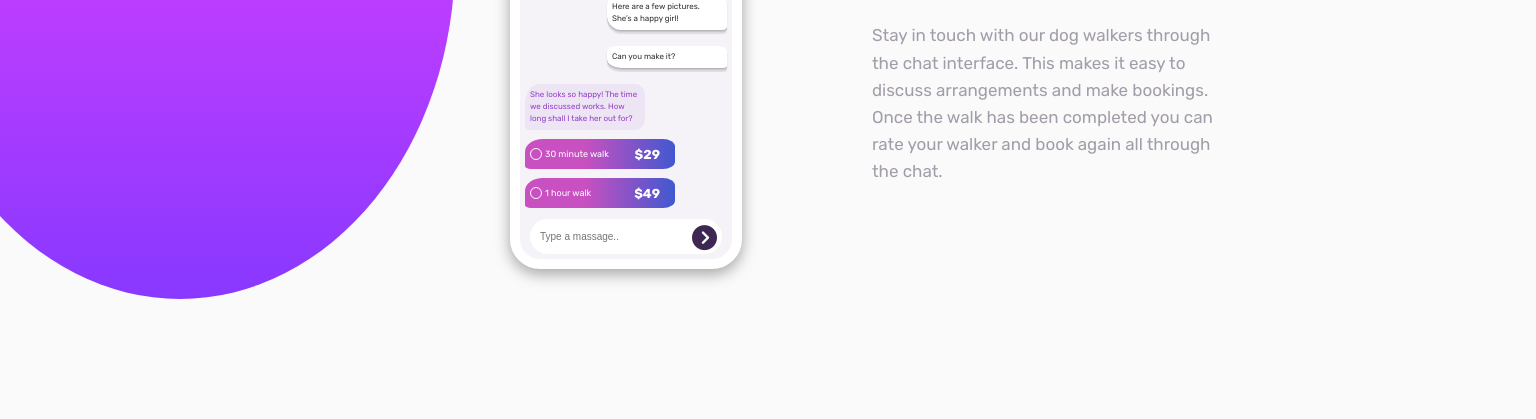
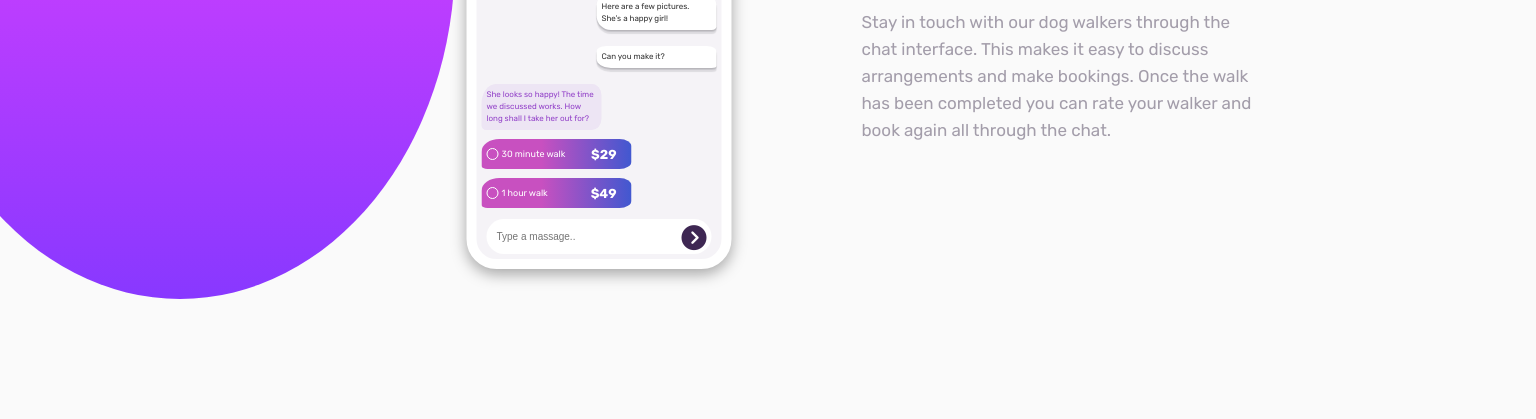
Before and after one commit to Ali503-7/chat-app-css-illustration-master, a plain HTML site: page index.html in a window 1536 px wide. Shown: the part 381-800 px from the top of the page. Drawn offline with Linux system fonts and the light colour scheme.

Commit message:
i'm done i hope );

```diff
--- a/css/main.css
+++ b/css/main.css
@@ -102,8 +102,8 @@ main::before {
  /* XX-Large devices (larger desktops, 1400px and up)*/
 @media (min-width: 1400px) {
   .contaner {
-    width: 900px;
-    max-height: 550px;
+    width:  fit-content;
+    max-height: fit-content;
     justify-content: space-between;
   }
 }
```
